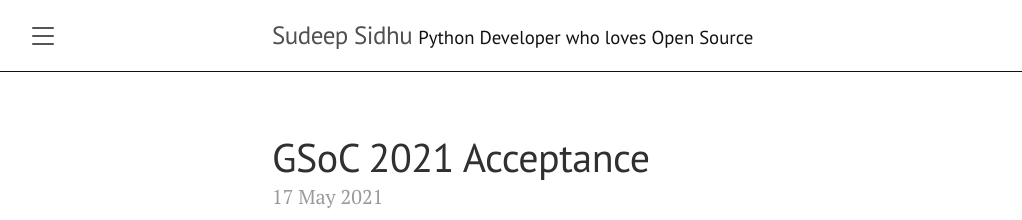
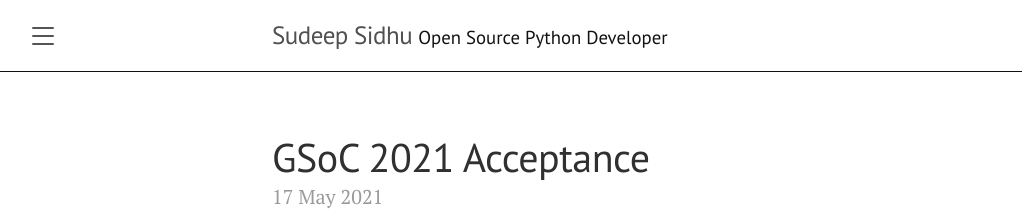
Before and after one commit to sidhu1012/sidhu1012.github.io, a Jekyll site: the page built from index.html, in a window 1280 px wide. Shown: the top 220 px of the page, without its empty margins (8-1030 px from the left). Built offline with Jekyll 4.4.1, drawn with Linux system fonts in a browser that asks for light colours; the list of posts is cut into pages by our own code.

Commit message:
CHange tagline

```diff
--- a/_config.yml
+++ b/_config.yml
@@ -1,7 +1,7 @@
 # Site settings
 title: Sudeep Sidhu
 name: Sudeep Sidhu
-tagline: 'Python Developer who loves Open Source'
+tagline: 'Open Source Python Developer'
 #subtitle: Learnings, Ramblings and Rants. In that order.
 email: sudeepsidhu1012@gmail.com
 description: >
```
